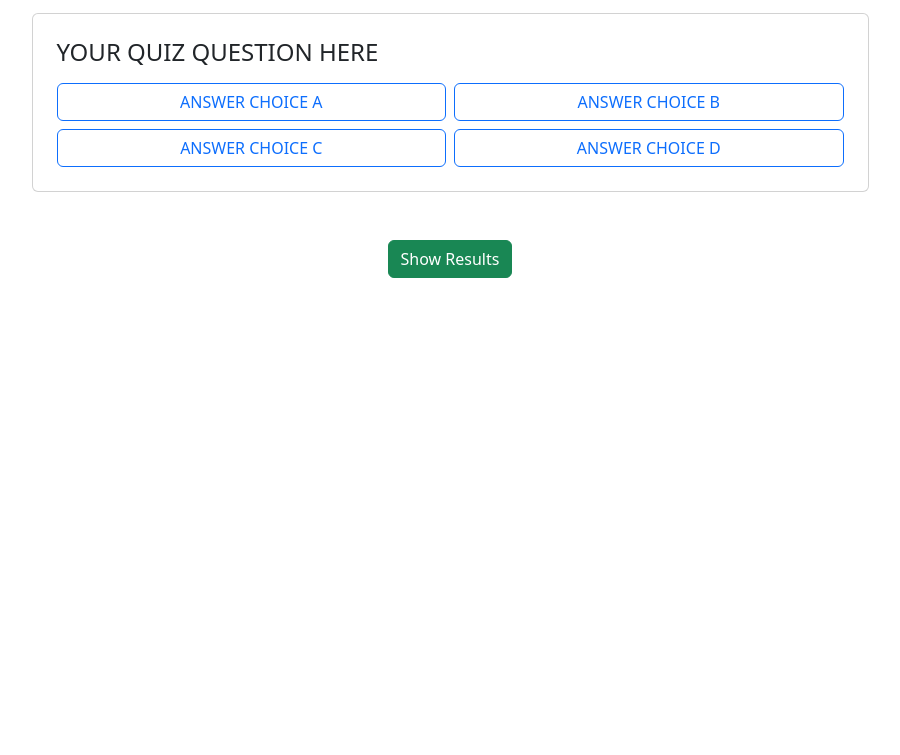
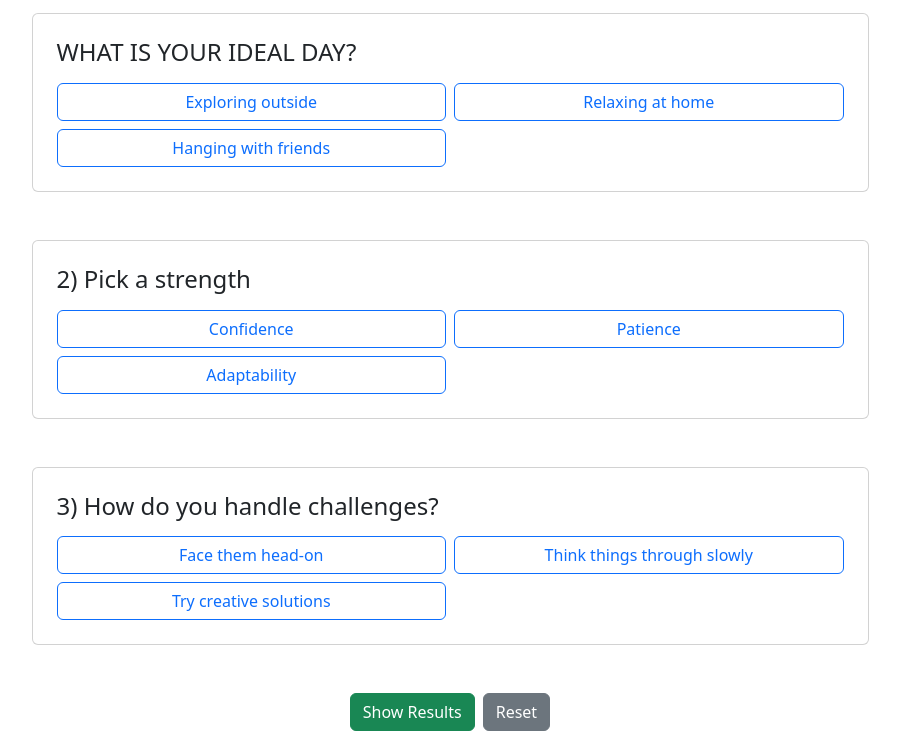
Before and after one commit to Bigdbetd/personality-quiz, a plain HTML site: page index.html in a window 1280 px wide. Shown: the part 91-846 px from the top of the page, without its empty margins (190-1090 px from the left). Before the commit the page ends 800 px from the top, so only its background shows below. Drawn offline with nearby package versions, Linux system fonts and the light colour scheme.

Commit message:
Added 3 questions to quiz

```diff
--- a/index.html
+++ b/index.html
@@ -9,29 +9,61 @@
     <link rel="stylesheet" href ="./css/style.css">
 </head>
 <body>
-    <h1 class="text-center mt-4">YOUR QUIZ TITLE HERE</h1>
+    <h1 class="text-center mt-4">WHAT ANIMAL ARE YOU?</h1>
 
     <!-- Start quiz element -->
     <div class="container d-flex justify-content-center" id="question-1">
       <div class="card my-4 p-4 question-block" style="width: 75%;">
-        <h4 class="mb-3">YOUR QUIZ QUESTION HERE</h4>
+        <h4 class="mb-3">WHAT IS YOUR IDEAL DAY?</h4>
         <div class="row g-2">
           <div class="col-6">
-            <button class="btn btn-outline-primary w-100 answer-btn" data-answer="A">ANSWER CHOICE A</button>
+            <button class="btn btn-outline-primary w-100 answer-btn" data-answer="LION">Exploring outside</button>
           </div>
           <div class="col-6">
-            <button class="btn btn-outline-primary w-100 answer-btn" data-answer="B">ANSWER CHOICE B</button>
+            <button class="btn btn-outline-primary w-100 answer-btn" data-answer="TURTLE">Relaxing at home</button>
           </div>
           <div class="col-6">
-            <button class="btn btn-outline-primary w-100 answer-btn" data-answer="C">ANSWER CHOICE C</button>
-          </div>
-          <div class="col-6">
-            <button class="btn btn-outline-primary w-100 answer-btn" data-answer="D">ANSWER CHOICE D</button>
+            <button class="btn btn-outline-primary w-100 answer-btn" data-answer="BIRD">Hanging with friends</button>
           </div>
         </div>
       </div>
     </div>
 
+  <!-- Question 2 -->
+  <div class="container d-flex justify-content-center" id="question-2">
+    <div class="card my-4 p-4 question-block" style="width:75%;">
+      <h4 class="mb-3">2) Pick a strength</h4>
+      <div class="row g-2">
+        <div class="col-6">
+          <button class="btn btn-outline-primary w-100 answer-btn" data-answer="lion">Confidence</button>
+        </div>
+        <div class="col-6">
+          <button class="btn btn-outline-primary w-100 answer-btn" data-answer="turtle">Patience</button>
+        </div>
+        <div class="col-6">
+          <button class="btn btn-outline-primary w-100 answer-btn" data-answer="bird">Adaptability</button>
+        </div>
+      </div>
+    </div>
+  </div>
+
+  <!-- Question 3 -->
+  <div class="container d-flex justify-content-center" id="question-3">
+    <div class="card my-4 p-4 question-block" style="width:75%;">
+      <h4 class="mb-3">3) How do you handle challenges?</h4>
+      <div class="row g-2">
+        <div class="col-6">
+          <button class="btn btn-outline-primary w-100 answer-btn" data-answer="lion">Face them head-on</button>
+        </div>
+        <div class="col-6">
+          <button class="btn btn-outline-primary w-100 answer-btn" data-answer="turtle">Think things through slowly</button>
+        </div>
+        <div class="col-6">
+          <button class="btn btn-outline-primary w-100 answer-btn" data-answer="bird">Try creative solutions</button>
+        </div>
+      </div>
+    </div>
+  </div>
 
 
     <!-- End quiz element -->
@@ -40,12 +72,15 @@
 
 
 
+ <!-- Controls -->
   <div class="container d-flex justify-content-center">
     <button id="show-result" class="btn btn-success my-4">Show Results</button>
+    <button id="reset-btn" class="btn btn-secondary my-4 ms-2">Reset</button>
   </div>
-    <!-- Output the result here -->
+
+  <!-- Result output (hidden until used) -->
   <div class="container d-flex justify-content-center">
-      <div id="result-container" class="card p-4 mb-4" style="width: 75%; display: none;">
+    <div id="result-container" class="card p-4 mb-4" style="width:75%; display:none;">
       <h3>Your Result:</h3>
       <p id="result-text"></p>
     </div>
```
Lines whose indentation alone changed are shown as unchanged.
